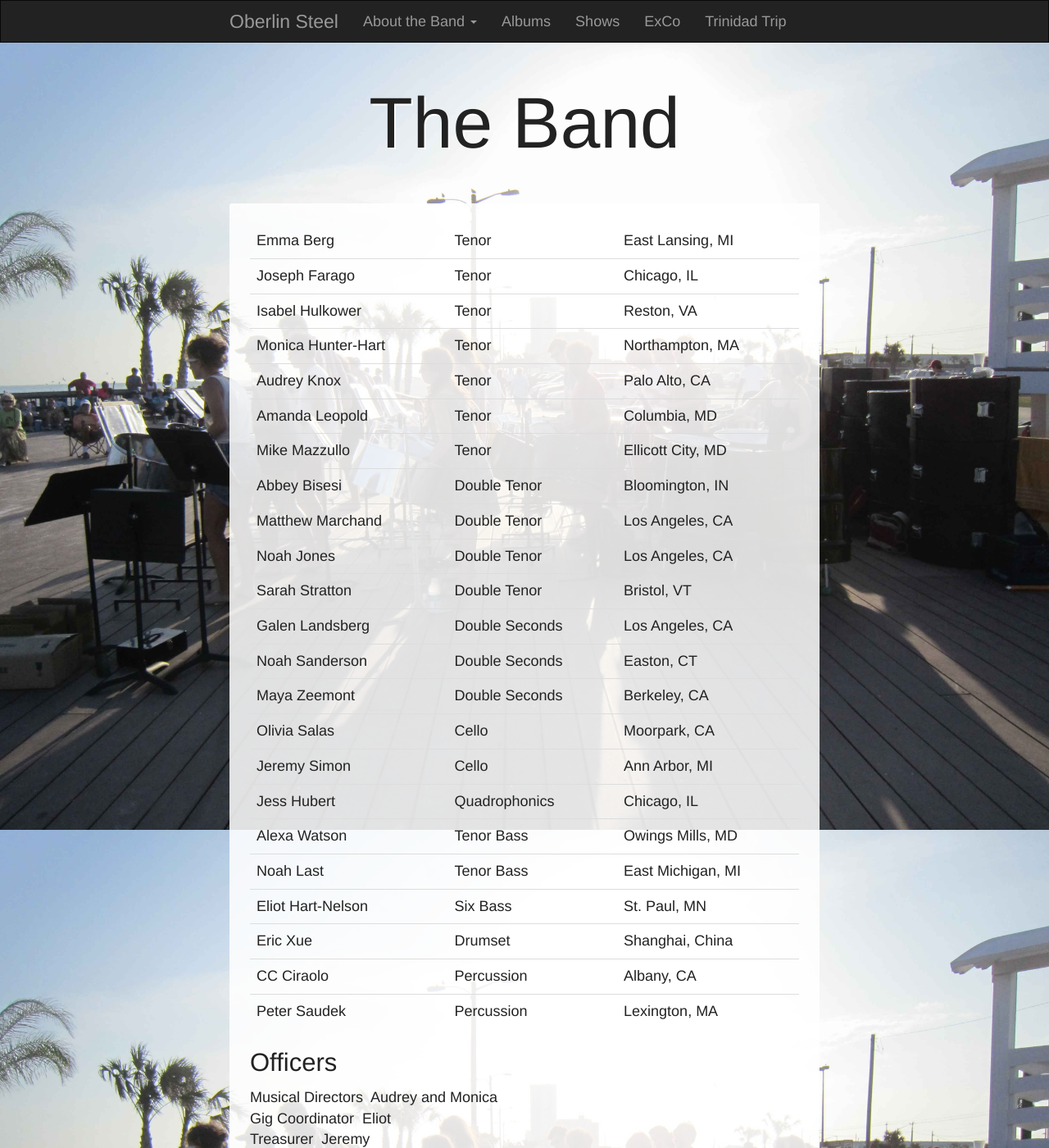
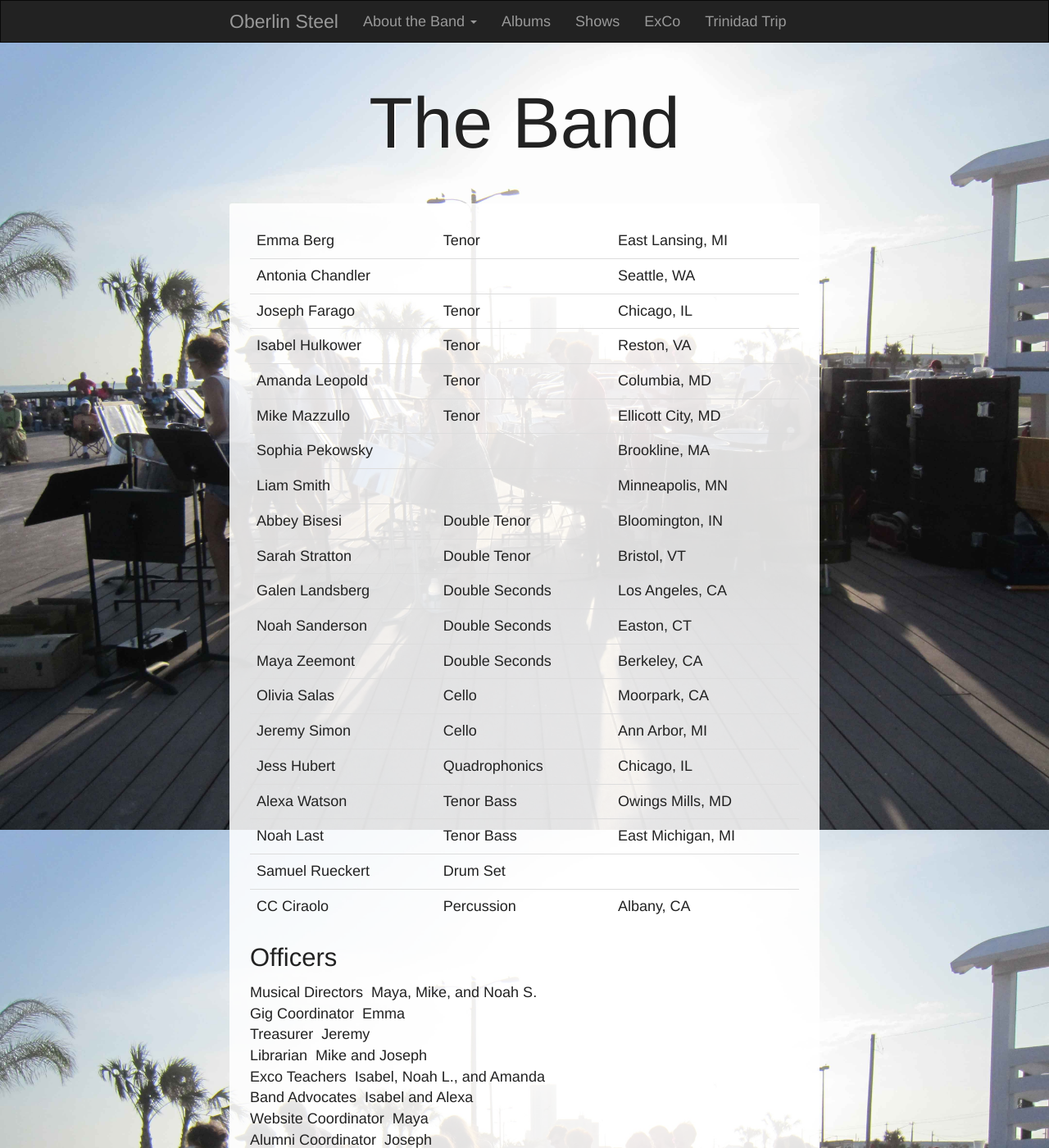
Before and after one commit to oberlinsteel/oberlinsteel.github.io, a Jekyll site: the page built from band/index.md, in a window 1280 px wide and 1400 px high. Shown: the whole window at 82% size. Built offline with Jekyll 4.4.1, drawn with Linux system fonts in a browser that asks for light colours; Markdown is read by kramdown in place of the engine named in the settings; some of the changed text lies outside the part shown.

Commit message:
Update band.yaml

```diff
--- a/_data/band.yaml
+++ b/_data/band.yaml
@@ -2,33 +2,30 @@ members:
 - name: Emma Berg
   instrument: Tenor
   hometown: East Lansing, MI
+- name: Antonia Chandler
+  instrument:
+  hometown: Seattle, WA
 - name: Joseph Farago
   instrument: Tenor
   hometown: Chicago, IL
 - name: Isabel Hulkower
   instrument: Tenor
   hometown: Reston, VA
-- name: Monica Hunter-Hart
-  instrument: Tenor
-  hometown: Northampton, MA
-- name: Audrey Knox
-  instrument: Tenor
-  hometown: Palo Alto, CA
 - name: Amanda Leopold
   instrument: Tenor
   hometown: Columbia, MD
 - name: Mike Mazzullo
   instrument: Tenor
   hometown: Ellicott City, MD
+- name: Sophia Pekowsky
+  instrument:
+  hometown: Brookline, MA
+- name: Liam Smith
+  instrument:
+  hometown: Minneapolis, MN
 - name: Abbey Bisesi
   instrument: Double Tenor
   hometown: Bloomington, IN
-- name: Matthew Marchand
-  instrument: Double Tenor
-  hometown: Los Angeles, CA
-- name: Noah Jones
-  instrument: Double Tenor
-  hometown: Los Angeles, CA
 - name: Sarah Stratton
   instrument: Double Tenor
   hometown: Bristol, VT
@@ -56,32 +53,27 @@ members:
 - name: Noah Last
   instrument: Tenor Bass
   hometown: East Michigan, MI
-- name: Eliot Hart-Nelson
-  instrument: Six Bass
-  hometown: St. Paul, MN
-- name: Eric Xue
-  instrument: Drumset
-  hometown: Shanghai, China
+- name: Samuel Rueckert
+  instrument: Drum Set
+  hometown:
 - name: CC Ciraolo
   instrument: Percussion
   hometown: Albany, CA
-- name: Peter Saudek
-  instrument: Percussion
-  hometown: Lexington, MA
+
 
 officers:
 - title: Musical Directors
-  name: Audrey and Monica
+  name: Maya, Mike, and Noah S.
 - title: Gig Coordinator
-  name: Eliot
+  name: Emma
 - title: Treasurer
   name: Jeremy
 - title: Librarian
-  name: Mike
+  name: Mike and Joseph
 - title: Exco Teachers
-  name: Maya and Joseph
+  name: Isabel, Noah L., and Amanda
 - title: Band Advocates
-  name: Isabel and Peter
+  name: Isabel and Alexa
 - title: Website Coordinator
   name: Maya
 - title: Alumni Coordinator
```
